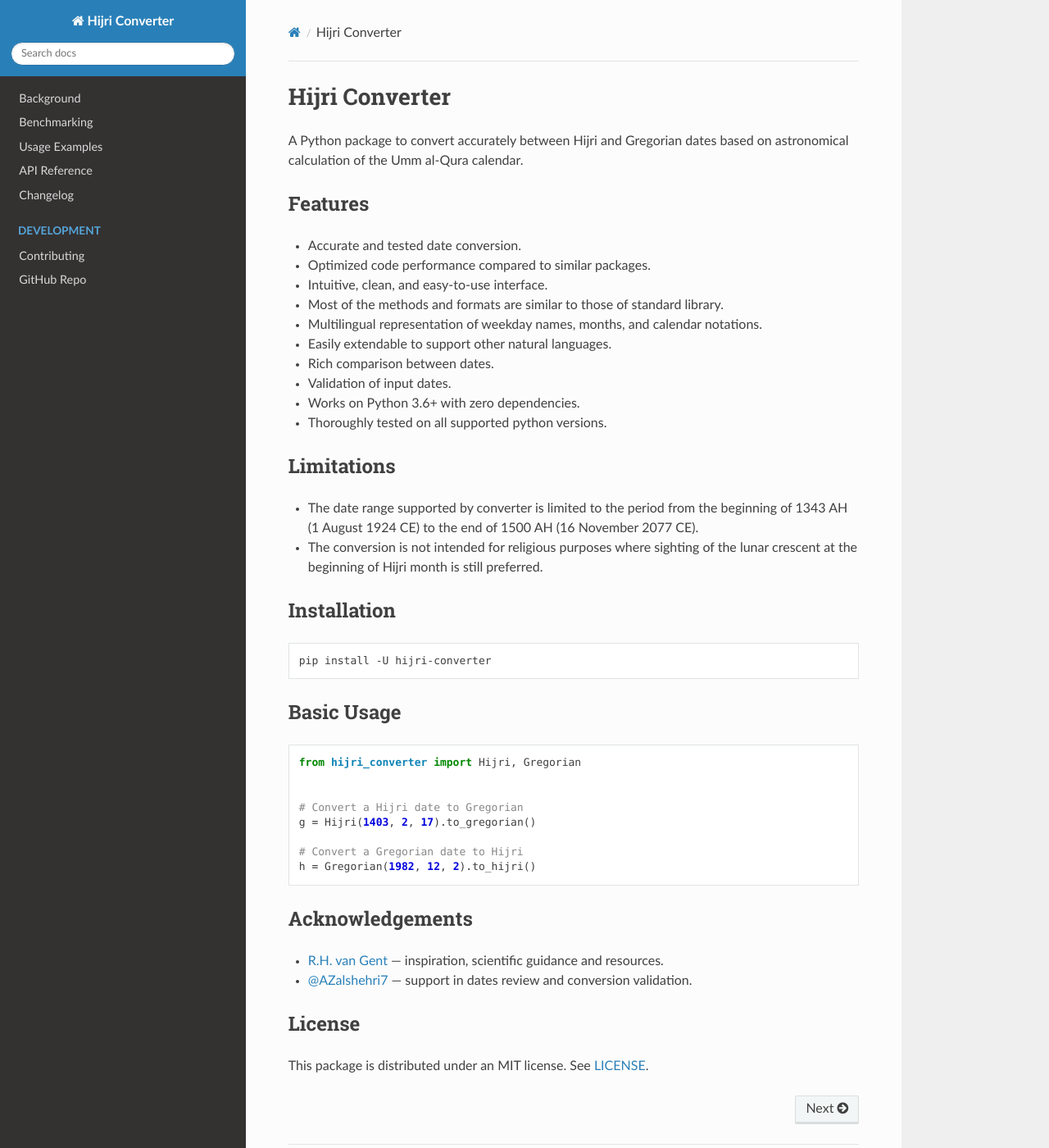
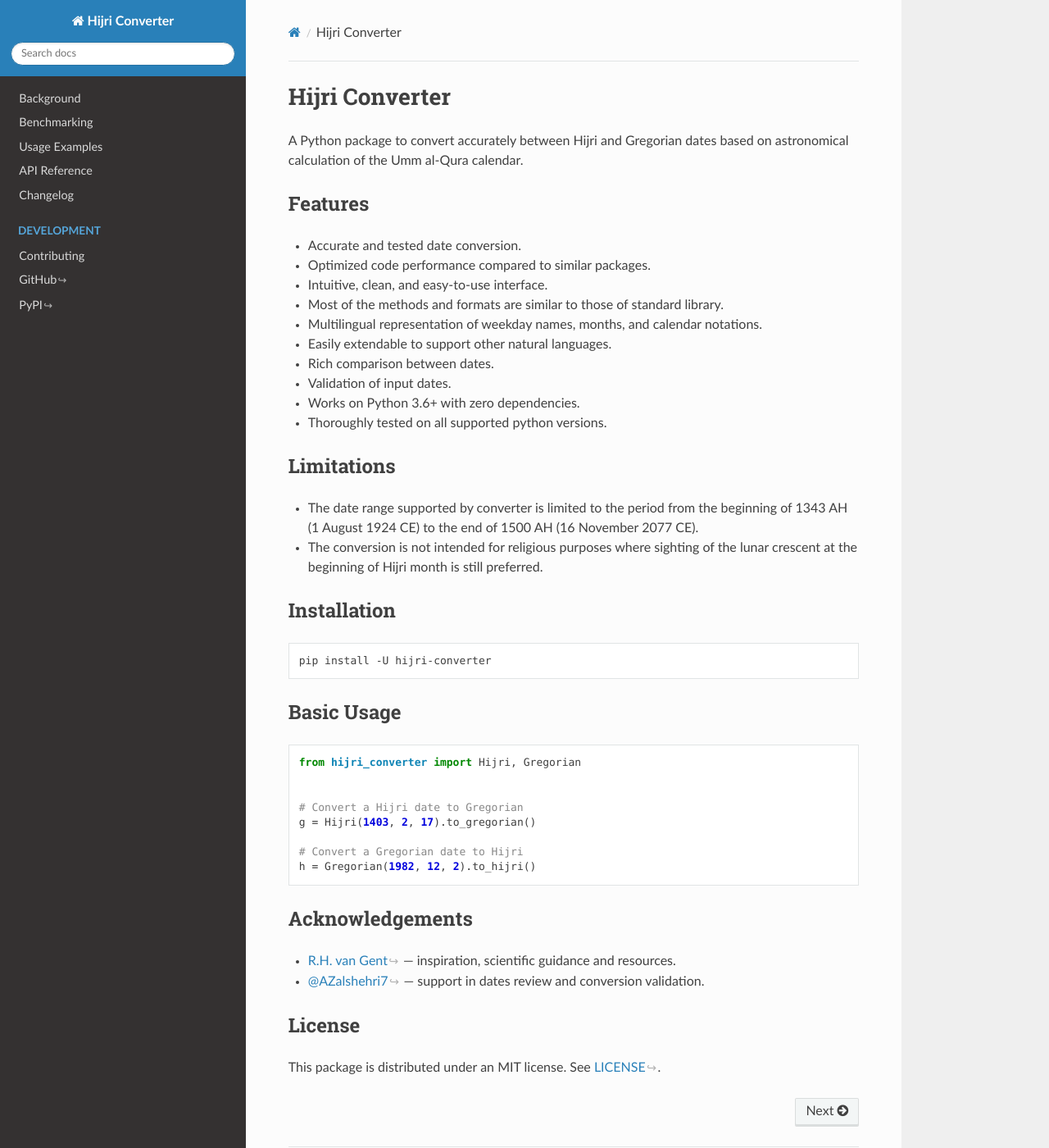
Before and after one commit to dralshehri/hijridate, a Sphinx documentation site: the page built from docs/index.md, in a window 1280 px wide and 1400 px high. Shown: the whole window at 82% size. Built offline with Sphinx 7.4.7 and the Read the Docs theme 2.0.0, drawn with Linux system fonts in a browser that asks for light colours.

Commit message:
Fix documentation typos and style

```diff
--- a/docs/_static/custom.css
+++ b/docs/_static/custom.css
@@ -1,3 +1,14 @@
 pre {
   font-size: 13px !important;
 }
+a[class='reference external']:after {
+  content: "↪";
+  color: #b3b3b3;
+  font-size: 90%;
+  margin: 0 .1em;
+}
+
+dl[class='py class'] a[class='reference external']:after,
+dl[class='py method'] a[class='reference external']:after {
+  content: "";
+}
--- a/docs/index.md
+++ b/docs/index.md
@@ -16,7 +16,8 @@
 :caption: Development
 :hidden:
 contributing
-GitHub Repo <https://github.com/dralshehri/hijri-converter>
+GitHub <https://github.com/dralshehri/hijri-converter>
+PyPI <https://pypi.org/project/hijri-converter>
 :::
 
 # Hijri Converter
```
Also changed, not shown: docs/api.md (+1 -1 lines).
